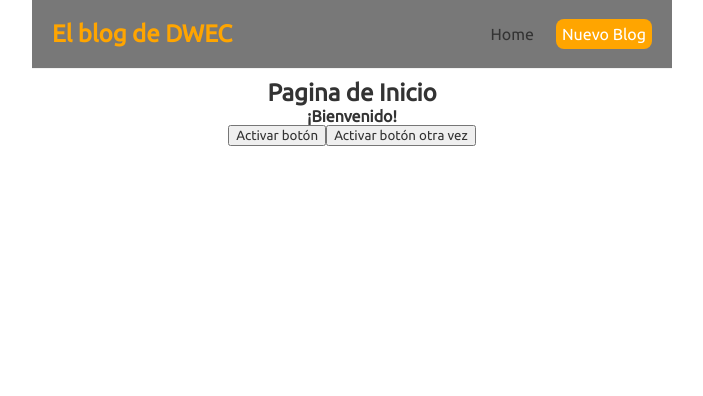
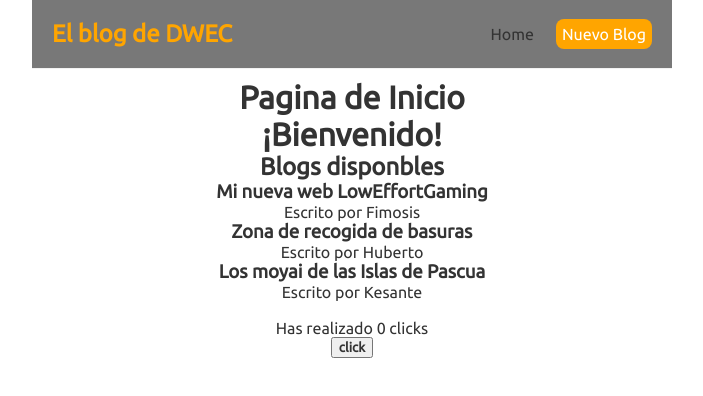
Before and after one commit to daviddrm52/dwec, a React (Create React App) app in the folder React/dwec-blog/: page / in a window 1280 px wide. Shown: the top 396 px of the page, without its empty margins (288-991 px from the left). Built offline with nearby package versions, Linux system fonts and the light colour scheme.

Commit message:
haciendo react y cosas low effort en js

```diff
--- a/React/dwec-blog/src/Home.js
+++ b/React/dwec-blog/src/Home.js
@@ -1,25 +1,36 @@
+import {useState} from "react";
+
 const Home = () => {
 
-    const handleClick = () => {
-        console.log("WARNING: UNAUTHORIZED ACCESS DETECTED, RELEASING MEMETIC KILL AGENT");
+    const [blogs, setBlogs] = useState([
+        {titulo: 'Mi nueva web LowEffortGaming', body: "AAAAAAAAAAAAAAAAAAAAAAAAAAAAAAAAAHHHHHH", autor: "Fimosis", id: 1 },
+        {titulo: 'Zona de recogida de basuras', body: "EEEEEEEEEEEEEEEEEEEEEEEEEEEEEEEEEEEEEEE", autor: "Huberto", id: 2 },
+        {titulo: 'Los moyai de las Islas de Pascua', body: "MOOOOOOOOOOOOOOAAAAAAAAAAAAAIIIIIIIII", autor: "Kesante", id: 3 },
+    ]);
+
+    //Jitterclick de mierda low effort
+    const [click, setJitter] = useState(0);
+    const handleJitter = () => {
+        setJitter(click+1);
     }
-
-    const handleClickAgain = () => {
-        const nombre = ["David", "Aaron", "Jesus", "Adrian", "Miquel"];
-        const nombreRandom = nombre[Math.floor(Math.random() * nombre.length)];
-        //document.getElementsById("nombres").innerHTML=nombreRandom;
-        console.log(nombreRandom);
-    }
-
 
     return (
         <div className="home">
-            <h2>Pagina de Inicio</h2>
-            <h4>¡Bienvenido!</h4>
-            <button onClick={handleClick}>Activar botón</button>
-            <button onClick={handleClickAgain}>Activar botón otra vez</button>
-            <div id="nombres">
+            <h1>Pagina de Inicio</h1>
+            <h1>¡Bienvenido!</h1>
 
+            <h2>Blogs disponbles</h2>
+            { blogs.map((blog) => (
+                <div className="blogPreview" key={blog.id}>
+                    <h3>{ blog.titulo} </h3>
+                    <p> Escrito por { blog.autor} </p>
+                </div>
+            ))}
+
+            <br />
+            <div title="Low effort jitterclick">
+                <p> Has realizado { click } clicks </p>
+                <button onClick={handleJitter}><b>click</b></button>
             </div>
         </div>
      );
```
Also changed, not shown: React/dwec-blog/src/fractal-mka.jpeg (added).
